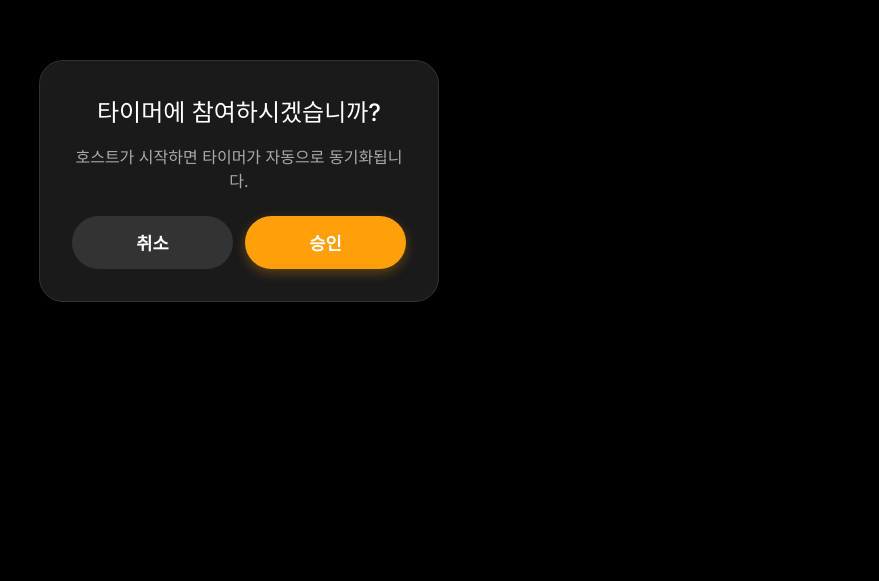
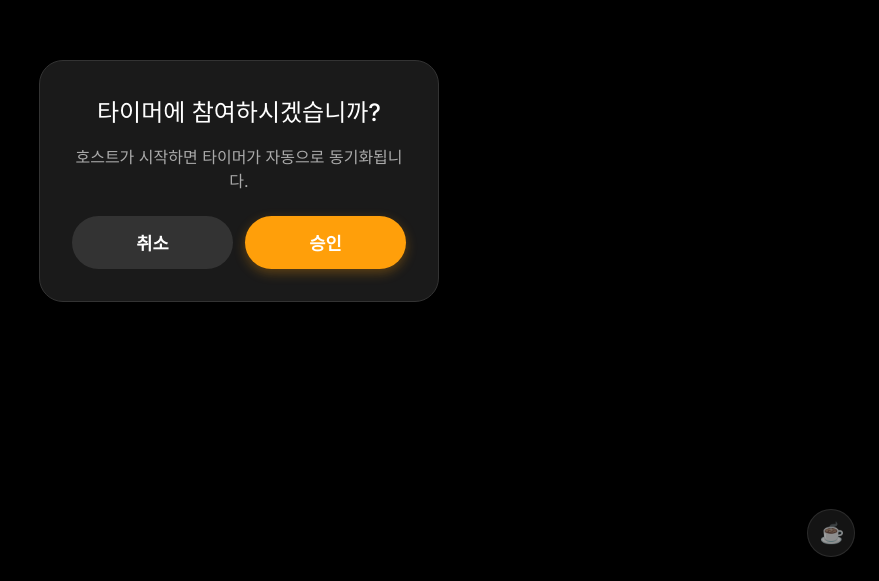
Before and after one commit to oh-hi-oh-hi/focus-together-timer, a React (Vite) app in the folder client/: page /join/1 in a window 1280 px wide. Shown: the part 219-800 px from the top of the page, without its empty margins (401-1280 px from the left). Built offline with nearby package versions, Linux system fonts and the light colour scheme; no server answers.

Commit message:
feat: Add Ko-fi donation floating button

```diff
--- a/client/src/App.jsx
+++ b/client/src/App.jsx
@@ -3,6 +3,7 @@ import { BrowserRouter, Routes, Route } from 'react-router-dom';
 import Home from './components/Home';
 import Host from './components/Host';
 import Guest from './components/Guest';
+import KofiButton from './components/KofiButton';
 
 function App() {
     return (
@@ -12,6 +13,7 @@ function App() {
                 <Route path="/host/:roomId" element={<Host />} />
                 <Route path="/join/:roomId" element={<Guest />} />
             </Routes>
+            <KofiButton />
         </BrowserRouter>
     );
 }
--- /dev/null
+++ b/client/src/components/KofiButton.css
@@ -0,0 +1,62 @@
+.kofi-floating-btn {
+  position: fixed;
+  bottom: 24px;
+  right: 24px;
+  display: flex;
+  align-items: center;
+  background: rgba(255, 255, 255, 0.08); /* Mac OS glassmorphism style */
+  backdrop-filter: blur(16px);
+  -webkit-backdrop-filter: blur(16px);
+  border: 1px solid rgba(255, 255, 255, 0.1);
+  border-radius: 999px;
+  height: 48px;
+  width: 48px;
+  text-decoration: none;
+  overflow: hidden;
+  transition: all 0.4s cubic-bezier(0.25, 1, 0.5, 1);
+  box-shadow: 0 4px 20px rgba(0, 0, 0, 0.2);
+  z-index: 1000;
+  cursor: pointer;
+}
+
+.kofi-icon-container {
+  display: flex;
+  justify-content: center;
+  align-items: center;
+  min-width: 48px;
+  height: 48px;
+}
+
+.kofi-icon {
+  font-size: 20px;
+  opacity: 0.6;
+  transition: all 0.4s ease;
+}
+
+.kofi-text {
+  color: #ffffff;
+  font-weight: 500;
+  font-size: 14px;
+  white-space: nowrap;
+  opacity: 0;
+  transform: translateX(10px);
+  transition: all 0.4s cubic-bezier(0.25, 1, 0.5, 1);
+}
+
+.kofi-floating-btn:hover {
+  width: 210px; /* expands smoothly */
+  background: rgba(255, 255, 255, 0.15);
+  box-shadow: 0 8px 32px rgba(255, 159, 10, 0.15); /* slight orange tint for hover */
+  border: 1px solid rgba(255, 255, 255, 0.2);
+  transform: translateY(-2px);
+}
+
+.kofi-floating-btn:hover .kofi-icon {
+  opacity: 1;
+  font-size: 22px;
+}
+
+.kofi-floating-btn:hover .kofi-text {
+  opacity: 1;
+  transform: translateX(0);
+}
--- /dev/null
+++ b/client/src/components/KofiButton.jsx
@@ -0,0 +1,20 @@
+import React from 'react';
+import './KofiButton.css';
+
+const KofiButton = () => {
+  return (
+    <a
+      href="https://ko-fi.com/oh_hi_oh_hi"
+      target="_blank"
+      rel="noopener noreferrer"
+      className="kofi-floating-btn"
+    >
+      <div className="kofi-icon-container">
+        <span className="kofi-icon">☕️</span>
+      </div>
+      <span className="kofi-text">개발자에게 커피 사주기 ☕️</span>
+    </a>
+  );
+};
+
+export default KofiButton;
```
